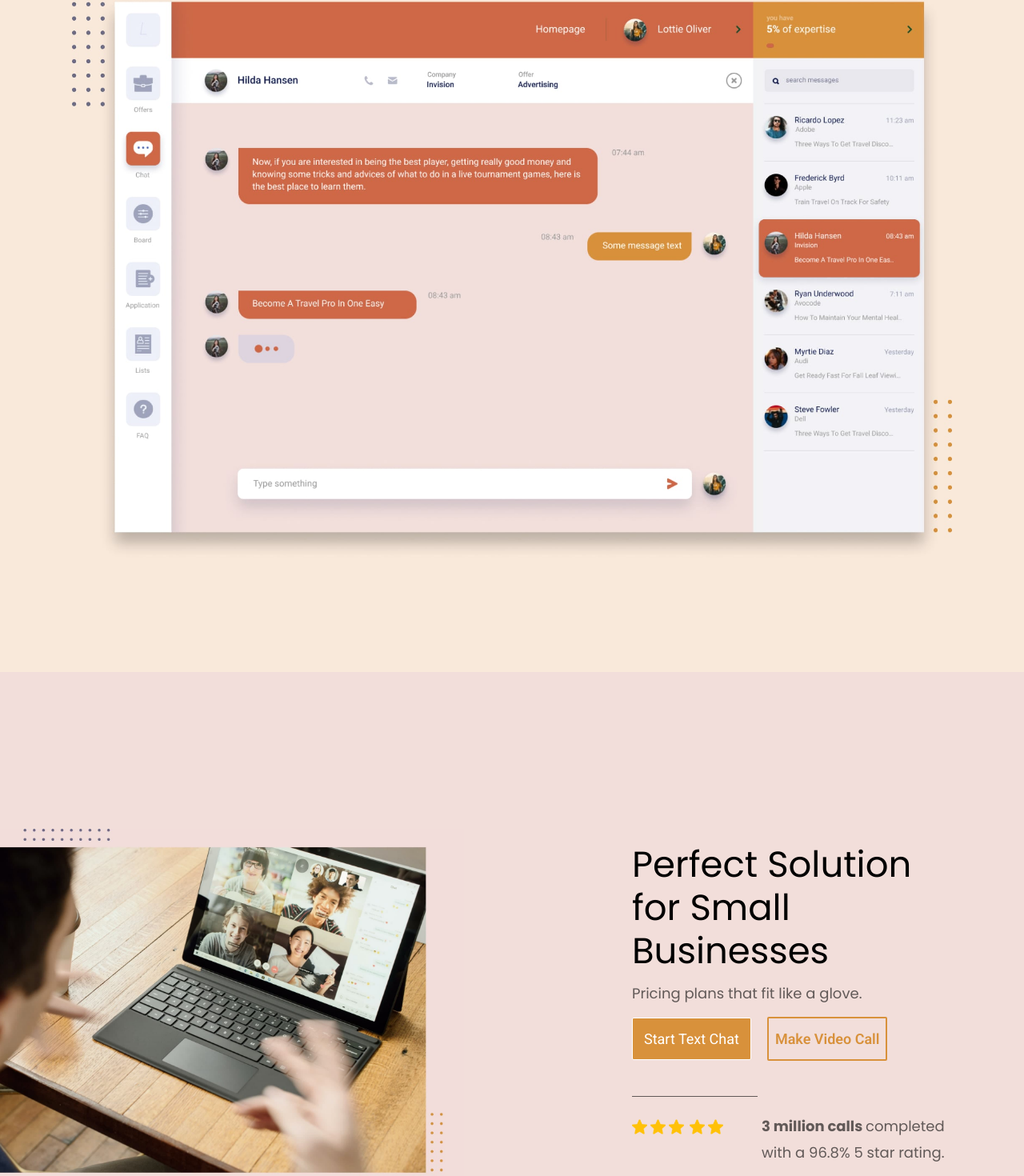
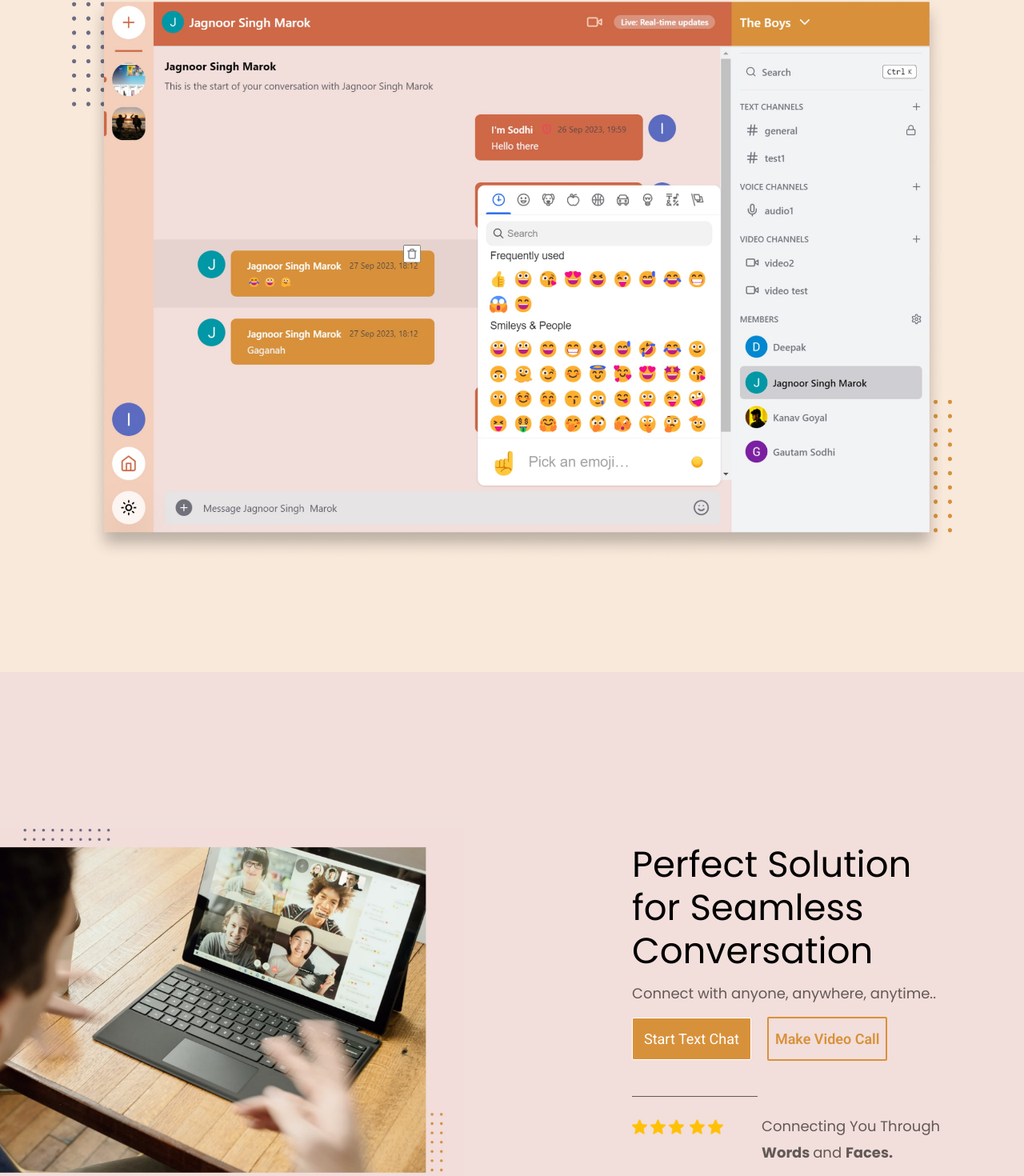
Before and after one commit to Iam-Sodhi/ChatMate_GS, a Next.js app: page / in a window 1280 px wide. Shown: the part 1386-2856 px from the top of the page at 80% size. Built offline with nearby package versions, Linux system fonts and the light colour scheme; no server answers.

Commit message:
changed about photo

```diff
--- a/components/Channel/Chat/ChatHeader.tsx
+++ b/components/Channel/Chat/ChatHeader.tsx
@@ -20,7 +20,7 @@
   imageUrl
 }: ChatHeaderProps) => {
   return (
-    <div className="text-md fixed w-full md:w-[65%] lg:w-[85%]   font-semibold px-3 bg-secondary1 text-white z-10 flex items-center h-16 border-neutral-200 dark:border-neutral-800 border-b-2">
+    <div className="text-md fixed w-full md:w-[65%] lg:w-[85%]   font-semibold px-3 bg-secondary1 text-white z-10 flex items-center h-[72px] border-neutral-200 dark:border-neutral-800 border-b-2">
       <MobileToggle serverId={serverId} />
       {type === "channel" && (
         <Hash className="w-5 h-5 text-white mr-2" />
--- a/components/Channel/Chat/ChatMessages.tsx
+++ b/components/Channel/Chat/ChatMessages.tsx
@@ -94,7 +94,7 @@
   }
 
   return (
-    <div ref={chatRef} className="flex-1 flex flex-col py-4 mt-14 overflow-y-auto">
+    <div ref={chatRef} className="flex-1 flex flex-col mt-[72px] py-4 overflow-y-auto">
       {!hasNextPage && <div className="flex-1" />}
       {!hasNextPage && (
         <ChatWelcome
--- a/components/Channel/Modal/InviteModal.tsx
+++ b/components/Channel/Modal/InviteModal.tsx
@@ -5,6 +5,7 @@
 import {
   Dialog,
   DialogContent,
+  DialogDescription,
   DialogHeader,
   DialogTitle,
 } from "@/components/ui/dialog";
@@ -60,6 +61,9 @@
             <DialogTitle className="text-2xl text-center font-bold">
               Invite Friends
             </DialogTitle>
+            <DialogDescription>
+            Please make sure the other user is already signed in. Otherwise he would not become member of the server.
+          </DialogDescription>
           </DialogHeader>
           <div className="p-6">
             <Label
--- a/components/Channel/Server/ServerHeader.tsx
+++ b/components/Channel/Server/ServerHeader.tsx
@@ -26,7 +26,7 @@
           asChild
         >
           <button
-            className="w-full text-lg font-semibold px-3 flex items-center h-16 border-neutral-200 dark:border-neutral-800 border-b-2 bg-secondary3 dark:bg-secondary3 text-white  transition"
+            className="w-full text-lg font-semibold px-3 flex items-center h-[72px] border-neutral-200 dark:border-neutral-800 border-b-2 bg-secondary3 dark:bg-secondary3 text-white  transition"
           >
             {server.name}
             <ChevronDown className="h-6 w-6 ml-2  text-lg font-extrabold  hover:translate-y-[2px]" />
@@ -38,7 +38,7 @@
           {isModerator && (
             <DropdownMenuItem
               onClick={() => onOpen("invite", { server })}
-              className="text-secondary3 dark:text-secondary3 px-3 py-2 text-sm cursor-pointer"
+              className="text-secondary3 dark:text-secondary3 hover:text-secondary3/90 px-3 py-2 text-sm cursor-pointer"
             >
               Invite People
               <UserPlus className="h-4 w-4 ml-auto" />
--- a/components/Homepage/About.tsx
+++ b/components/Homepage/About.tsx
@@ -39,7 +39,7 @@
           }}
            >
 
-           <Image alt="about Image" src="/aboutImage.jpg" className="inline-block max-w-[200%] mb-[10px] sm:mb-0 sm:max-w-full" width={2098} height={1398}  quality={80}/>
+           <Image alt="about Image" src="/about_Image.jpg" className="inline-block max-w-[200%] mb-[10px] sm:mb-0 sm:max-w-full" width={2098} height={1398}  quality={80}/>
            </motion.div>
       </div>
     </motion.section>
--- a/components/Homepage/BusinessSection.tsx
+++ b/components/Homepage/BusinessSection.tsx
@@ -35,8 +35,8 @@
               }}
               viewport={{once: true}}>
 
-            <h1 className="mt-5 mb-3 text-[27px] sm:text-[33px]  lg:text-[45px] leading-[120%] font-poppins text-black ">Perfect Solution for Small Businesses</h1>
-            <p className="mb-4 text-[13px] md:text-[15px]  lg:text-[18px] text-gray-200  font-poppins"> Pricing plans that fit like a glove.</p>
+            <h1 className="mt-5 mb-3 text-[27px] sm:text-[33px]  lg:text-[45px] leading-[120%] font-poppins text-black ">Perfect Solution for Seamless Conversation</h1>
+            <p className="mb-4 text-[13px] md:text-[15px]  lg:text-[18px] text-gray-200  font-poppins">Connect with anyone, anywhere, anytime..</p>
             <button  onClick={()=>router.push("/channel")}  className="md:inline-block block text-white font-medium   font-roboto
             text-[12px] mr-0 object-fill sm:text-[18px] hover:bg-secondary1   border-solid border-white text-center align-middle bg-secondary3 box-border  py-[11px]  px-[26px] sm:px-[14px]  sm:py-[15px] rounded-sm sm:mr-[20px] max-w-[200px] sm:max-w-none border-[1.5px] leading-[117.02%] ">
                 Start Text Chat
@@ -57,7 +57,7 @@
              viewport={{once:true}}>
 
             <Image alt="star image" src="/star.svg"  height={19} width={114} quality={50} className="mr-12 " />
-            <p className="mt-[6px] sm:-mt-[7px] text-[13px] md:text-[18px] sm:text-[14px] text-gray-200 leading-[181%] font-poppins "><span className="font-bold" >3 million calls </span>completed with a 96.8% 5 star rating.</p>
+            <p className="mt-[6px] sm:-mt-[7px] text-[13px] md:text-[18px] sm:text-[14px] text-gray-200 leading-[181%] font-poppins ">Connecting You Through  <span className="font-bold" >Words </span>and <span className="font-bold" >Faces.</span></p>
             </motion.div>
           </div>
         </div>
```
Also changed, not shown: public/about_Image.jpg (added).
